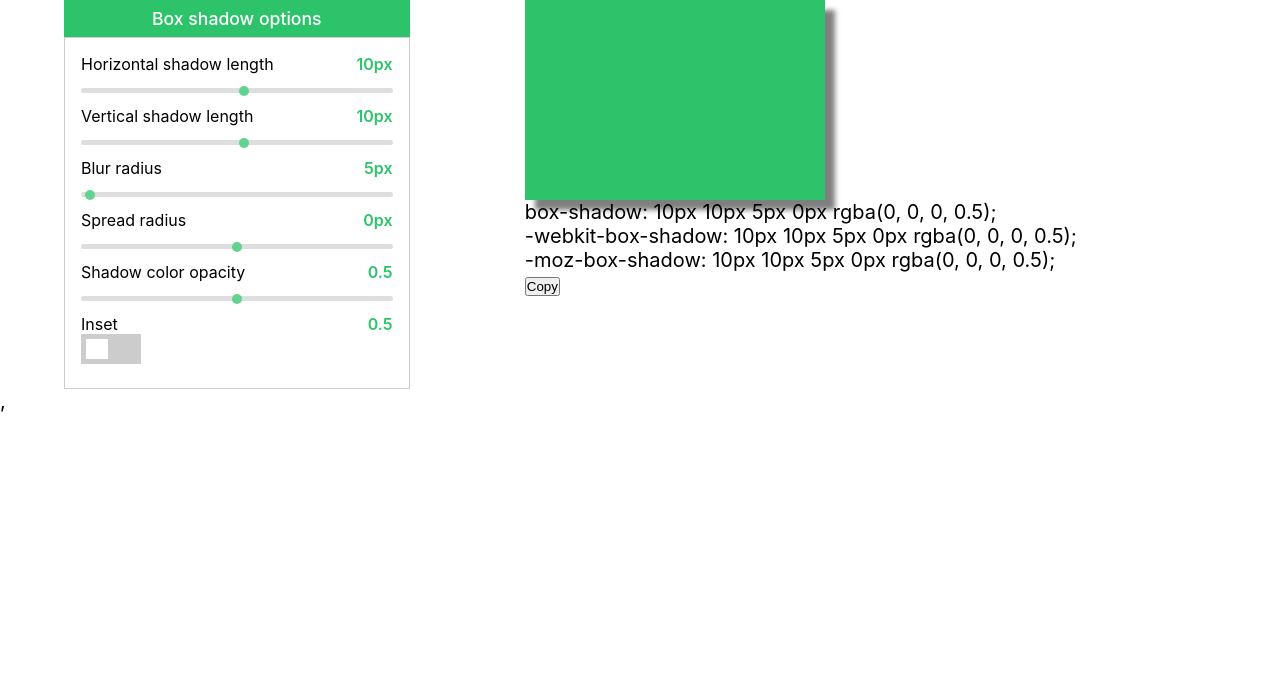
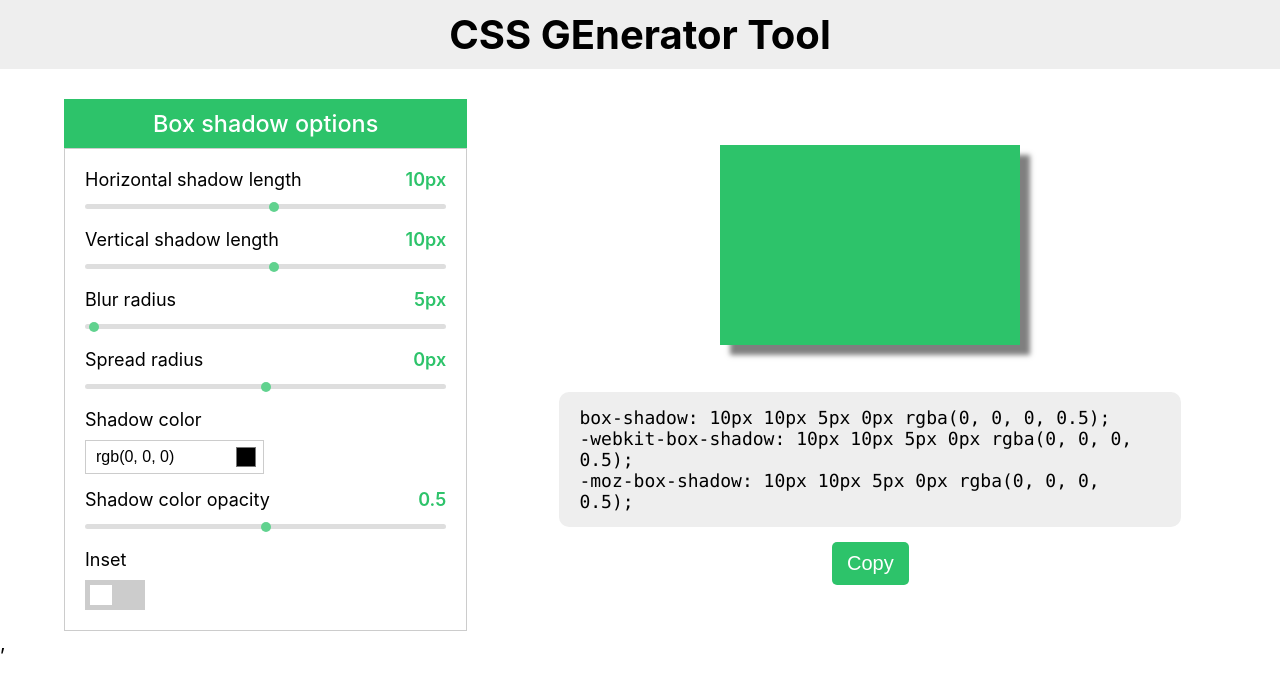
Before and after one commit to duonghaipham/css-generator, a React (Create React App) app: page /box-shadow in a window 1280 px wide. Shown: the top 690 px of the page. Built offline with nearby package versions, Linux system fonts and the light colour scheme.

Commit message:
Finish box shadow

```diff
--- a/src/App.js
+++ b/src/App.js
@@ -4,12 +4,13 @@ import BoxShadow from './components/BoxShadow';
 
 const App = () => {
   return (
-    <main>
+    <>
+      <h1>CSS GEnerator Tool</h1>
       <Switch>
         <Route path='/' component={Home} exact />
         <Route path='/box-shadow' component={BoxShadow} />
       </Switch>
-    </main>
+    </>
   );
 }
 
--- a/src/components/BoxShadow.js
+++ b/src/components/BoxShadow.js
@@ -1,43 +1,74 @@
+import {useRef, useState} from 'react';
 import '../styles/general.scss';
-import '../styles/box-shadow.scss';
-import {useState} from 'react';
+import {rgbToHex, hexToRgb} from './color';
 
 const BoxShadow = () => {
   const [horizontalLength, setHorizontalLength] = useState(10);
   const [verticalLength, setVerticalLength] = useState(10);
   const [blurRadius, setBlurRadius] = useState(5);
   const [spreadRadius, setSpreadRadius] = useState(0);
+  const [color, setColor] = useState({r: 0, g: 0, b: 0});
   const [colorOpacity, setColorOpacity] = useState(0.5);
   const [inset, setInset] = useState('');
+  const [copied, setCopied] = useState(false);
 
-  const handleHorizontalLengthChange = (event) => {
+  const colorText = useRef();
+  const outputText = useRef();
+
+  const handleHorizontalLengthChange = event => {
     setHorizontalLength(event.target.value);
+    setCopied(false);
   }
 
-  const handleVerticalLengthChange = (event) => {
+  const handleVerticalLengthChange = event => {
     setVerticalLength(event.target.value);
+    setCopied(false);
   }
 
-  const handleBlurRadiusChange = (event) => {
+  const handleBlurRadiusChange = event => {
     setBlurRadius(event.target.value);
+    setCopied(false);
   }
 
-  const handleSpreadRadiusChange = (event) => {
+  const handleSpreadRadiusChange = event => {
     setSpreadRadius(event.target.value);
+    setCopied(false);
   }
 
-  const handleColorOpacityChange = (event) => {
+  const handleColorOpacityChange = event => {
     setColorOpacity(event.target.value);
+    setCopied(false);
   }
 
-  const handleInsetChange = (event) => {
+  const handleColorTextChange = event => {
+    const rgb = event.target.value.match(/[0-9]+/g);
+    if (rgb !== null && rgb.length === 3) {
+      setColor({r: parseInt(rgb[0]), g: parseInt(rgb[1]), b: parseInt(rgb[2])});
+      setCopied(false);
+    }
+  }
+
+  const handleColorChooserChange = event => {
+    const rgb = hexToRgb(event.target.value);
+    setColor(rgb);
+    setCopied(false);
+    colorText.current.value = `rgb(${rgb.r}, ${rgb.g}, ${rgb.b})`;
+  }
+
+  const handleInsetChange = event => {
     if (event.target.checked)
       setInset(' inset');
     else
       setInset('');
+    setCopied(false);
   }
 
-  const value = `${horizontalLength}px ${verticalLength}px ${blurRadius}px ${spreadRadius}px rgba(0, 0, 0, ${colorOpacity})${inset}`;
+  const handleCopyClick = () => {
+    navigator.clipboard.writeText(outputText.current.innerText);
+    setCopied(true);
+  }
+
+  const value = `${horizontalLength}px ${verticalLength}px ${blurRadius}px ${spreadRadius}px rgba(${color.r}, ${color.g}, ${color.b}, ${colorOpacity})${inset}`;
 
   return (
     <div className='function-container'>
@@ -74,6 +105,15 @@ const BoxShadow = () => {
           </li>
           <li className='custom-item'>
             <div className='meta'>
+              <label>Shadow color</label>
+            </div>
+            <div className='color-picker'>
+              <input type='text' className='color-text' ref={colorText} defaultValue='rgb(0, 0, 0)' onChange={handleColorTextChange} />
+              <input type='color' className='color-chooser' value={rgbToHex(color.r, color.g, color.b)} onChange={handleColorChooserChange} />
+            </div>
+          </li>
+          <li className='custom-item'>
+            <div className='meta'>
               <label>Shadow color opacity</label>
               <span className='value'>{colorOpacity}</span>
             </div>
@@ -82,7 +122,6 @@ const BoxShadow = () => {
           <li className='custom-item'>
             <div className='meta'>
               <label>Inset</label>
-              <span className='value'>{colorOpacity}</span>
             </div>
             <label className='switch-slider'>
               <input type='checkbox' onChange={handleInsetChange} className='checkbox'/>
@@ -93,15 +132,14 @@ const BoxShadow = () => {
       </div>
       <div className='result-container'>
         <div className='preview'>
-          <div
-            className='test-box'
-            style={{ boxShadow: value }}/>
+          <div className='test-box' style={{ boxShadow: value }} />
         </div>
         <div className='output'>
-          <p className='text'>box-shadow: {value};</p>
-          <p className='text'>-webkit-box-shadow: {value};</p>
-          <p className='text'>-moz-box-shadow: {value};</p>
-          <button>Copy</button>
+          <p className='text' ref={outputText}>
+            box-shadow: {value};<br />
+            -webkit-box-shadow: {value};<br />
+            -moz-box-shadow: {value};
+          </p>          <button className='copy' onClick={handleCopyClick}>{(copied) ? 'Copied' : 'Copy'}</button>
         </div>
       </div>
     </div>
--- a/src/components/Home.js
+++ b/src/components/Home.js
@@ -3,8 +3,6 @@ import {Link} from "react-router-dom";
 
 const Home = () => {
   return (
-    <>
-      <h1>CSS GEnerator Tool</h1>
     <main id='list-options'>
       <Link to='/box-shadow' className='option'>Box Shadow</Link>
       <section className='option'>Text Shadow</section>
@@ -17,7 +15,6 @@ const Home = () => {
       <section className='option'>Filter</section>
       <section className='option'>Multiple Columns</section>
     </main>
-    </>
   );
 };
 
--- /dev/null
+++ b/src/components/color.js
@@ -0,0 +1,10 @@
+export const hexToRgb = (hex) => {
+  const result = /^#?([a-f\d]{2})([a-f\d]{2})([a-f\d]{2})$/i.exec(hex);
+  return {
+    r: parseInt(result[1], 16),
+    g: parseInt(result[2], 16),
+    b: parseInt(result[3], 16)
+  };
+};
+
+export const rgbToHex = (r, g, b) => '#' + ((1 << 24) + (r << 16) + (g << 8) + b).toString(16).slice(1);
--- a/src/index.css
+++ b/src/index.css
@@ -2,6 +2,10 @@
   margin: 0;
   padding: 0;
   box-sizing: border-box;
+}
+
+html {
+  font-size: 20px;
 }
 
 body {
@@ -9,7 +13,6 @@ body {
   font-family: -apple-system, BlinkMacSystemFont, 'Segoe UI', 'Roboto', 'Oxygen',
     'Ubuntu', 'Cantarell', 'Fira Sans', 'Droid Sans', 'Helvetica Neue',
     sans-serif;
-  font-size: 20px;
   -webkit-font-smoothing: antialiased;
   -moz-osx-font-smoothing: grayscale;
 }
--- a/src/styles/box-shadow.scss
+++ /dev/null
@@ -1,2 +0,0 @@
-#box-shadow {
-}
--- a/src/styles/general.scss
+++ b/src/styles/general.scss
@@ -6,6 +6,7 @@
   cursor: pointer;
 }
 
+// Range slider input
 .range-slider {
   -webkit-appearance: none;
   width: 100%;
@@ -32,9 +33,11 @@
   }
 }
 
+// Switch slider input
 .switch-slider {
   position: relative;
   display: inline-block;
+  margin-top: 0.5rem;
   width: 60px;
   height: 30px;
 
@@ -76,6 +79,35 @@
   }
 }
 
+// Color picker input
+.color-picker {
+  position: relative;
+  display: flex;
+  align-items: center;
+  width: fit-content;
+  margin-top: 0.5rem;
+  border: 1px #ccc solid;
+
+  .color-text {
+    border-style: none;
+    padding: 7px 10px;
+    outline: none;
+    width: 150px;
+    font-size: 16px;
+  }
+
+  .color-chooser {
+    width: 20px;
+    height: 20px;
+    margin-right: 7px;
+    border-style: none;
+
+    &::-webkit-color-swatch-wrapper {
+      padding: 0;
+    }
+  }
+}
+
 .function-container {
   display: flex;
   justify-content: space-between;
@@ -83,13 +115,12 @@
   margin: 0 auto;
 
   .custom-container {
-    width: 30%;
+    width: 35%;
 
     .header {
       padding: 0.5rem 0;
       background-color: #2dc36a;
       color: #fff;
-      font-size: 1.1rem;
       font-weight: 500;
       text-align: center;
     }
@@ -100,19 +131,23 @@
       list-style-type: none;
 
       .custom-item {
-        margin-bottom: 0.5rem;
+        margin-bottom: 0.75rem;
+
+        &:last-child {
+          margin-bottom: 0;
+        }
 
         .meta {
           display: flex;
           justify-content: space-between;
 
           label {
-            font-size: 1rem;
+            font-size: 0.9rem;
           }
 
           .value {
             color: #2dc36a;
-            font-size: 1rem;
+            font-size: 0.9rem;
             font-weight: 600;
           }
         }
@@ -121,6 +156,10 @@
   }
 
   .result-container {
+    display: flex;
+    flex-direction: column;
+    align-items: center;
+    justify-content: space-evenly;
     width: 60%;
 
     .preview {
@@ -131,11 +170,32 @@
       }
     }
 
-    .output-text {
+    .output {
+      width: 100%;
 
+      .text {
+        width: 90%;
+        margin: 0 auto 0.75rem;
+        border-radius: 0.5rem;
+        padding: 0.75rem 1rem;
+        background-color: #eee;
+        font-family: Consolas, sans-serif;
+        font-size: 0.9rem;
+      }
+
+      .copy {
+        display: block;
+        margin: 0 auto;
+        border-style: none;
+        border-radius: 5px;
+        padding: 0.5rem 0.75rem;
+        background-color: #2dc36a;
+        color: #fff;
+        cursor: pointer;
+        font-size: 1rem;
+      }
     }
   }
-
 }
 
 @media (max-width: 960px) {
@@ -143,8 +203,23 @@
     flex-direction: column;
 
     .custom-container {
-      width: 90%;
+      width: 95%;
+      margin: 0 auto 1.5rem;
+    }
+
+    .result-container {
+      width: 95%;
       margin: 0 auto;
+
+      .preview {
+        margin-bottom: 1.5rem;
+      }
+
+      .output {
+        .text {
+          width: 100%;
+        }
+      }
     }
   }
 }
```
Lines whose indentation alone changed are shown as unchanged.
